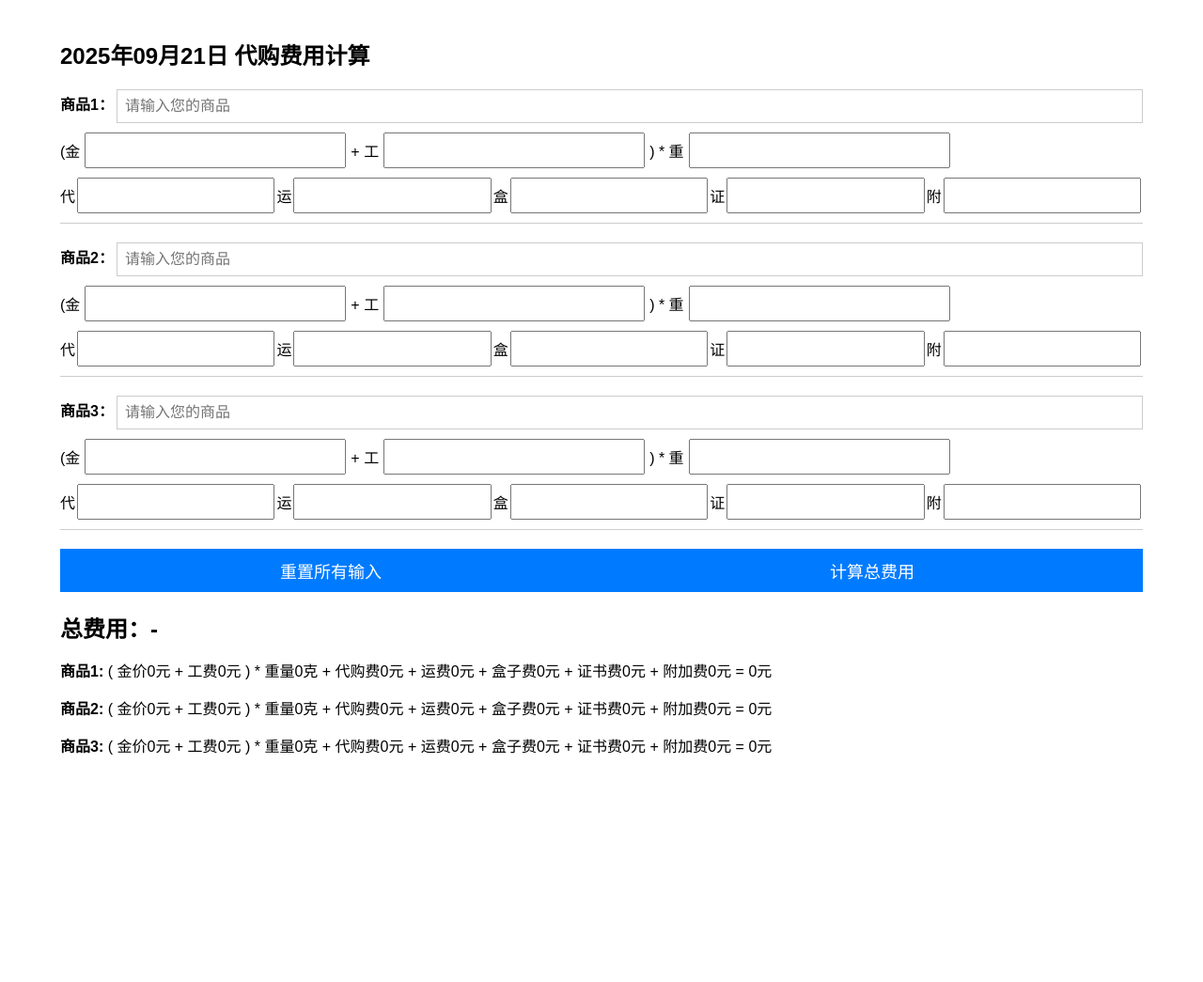
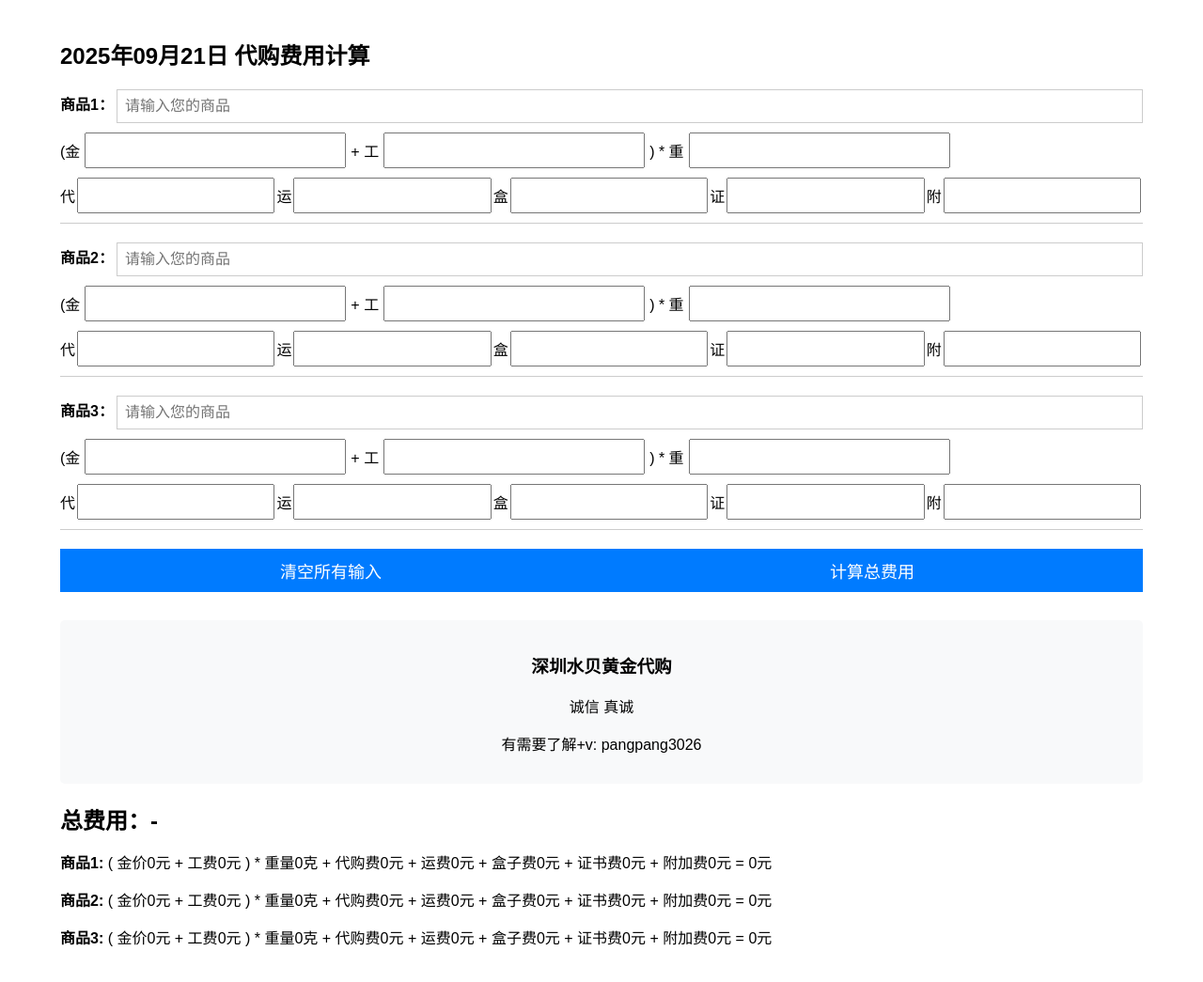
Before and after one commit to zouchangzhen/pangpang, a plain HTML site: page index.html in a window 1280 px wide. Shown: the whole page at 94% size. Before the commit the page ends 841 px from the top, so only its background shows below. Drawn offline with Linux system fonts and the light colour scheme.

Commit message:
Update index.html
更新s

```diff
--- a/index.html
+++ b/index.html
@@ -111,7 +111,6 @@
 <body>
 
 <h2 id="currentDate"></h2>
-
 <div id="calculator">
      <div class="form-item">
         <label class="name-label" for="name">商品1：</label>
@@ -189,9 +188,15 @@
 		 <div class="separator"></div>
     </div>
    <div style="display: flex; justify-content: space-between;">
-        <button onclick="resetInputs()">重置所有输入</button>
+        <button onclick="resetInputs()">清空所有输入</button>
        <button onclick="calculateTotal()">计算总费用</button>
 	</div>
+
+    <div style="margin-top: 30px; padding: 15px; background-color: #f8f9fa; border-radius: 5px; text-align: center;">
+        <h3>深圳水贝黄金代购</h3>
+        <p>诚信 真诚</p>
+        <p>有需要了解+v: pangpang3026</p>
+    </div>
 
     <div class="result" id="totalCost">总费用：-</div>
     <p><label class="cctv-label" id ='nameDetail1'>商品1: </label> ( 金价<span class="price" id='priceDetail10'>0</span>元 + 工费<span class="price" id='priceDetail11'>0</span>元 ) * 重量<span class="weight" id='priceDetail12'>0</span>克 + 代购费<span class="price" id='priceDetail13'>0</span>元 + 运费<span class="price" id='priceDetail14'>0</span>元 + 盒子费<span class="price" id='priceDetail15'>0</span>元 + 证书费<span class="price" id='priceDetail16'>0</span>元 + 附加费<span class="price" id='priceDetail17'>0</span>元 = <span class="total-price" id='priceDetail18'>0</span>元</p>
```
